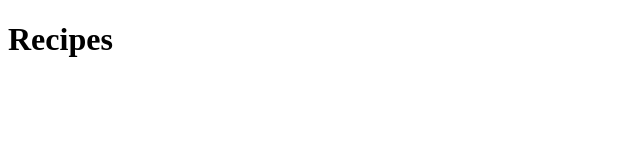
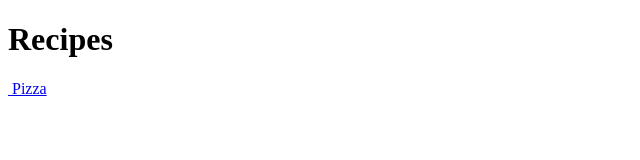
Before and after one commit to greg19850/Recipe_List, a plain HTML site: page index.html in a window 1280 px wide. Shown: the full height of the page, 0-640 px from the left. Drawn offline with Linux system fonts and the light colour scheme.

```diff
--- a/index.html
+++ b/index.html
@@ -10,6 +10,8 @@
 
 <body>
     <h1>Recipes</h1>
+
+    <a href="./pizza.html"><img src="" alt=""> Pizza</a>
 </body>
 
 </html>
```
